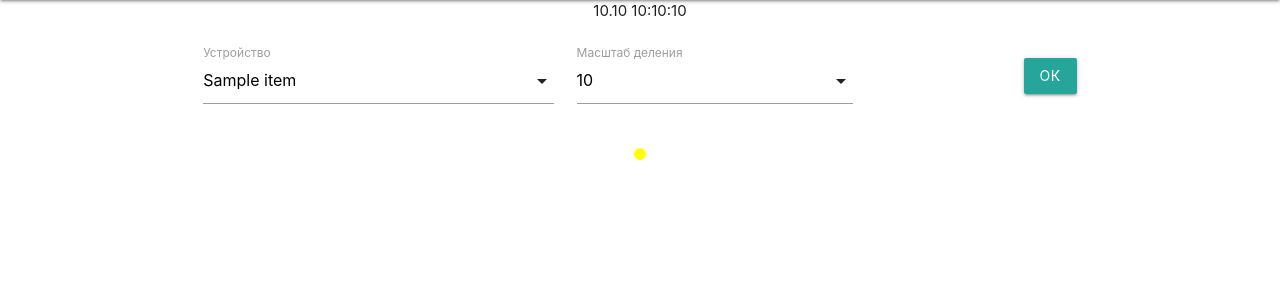
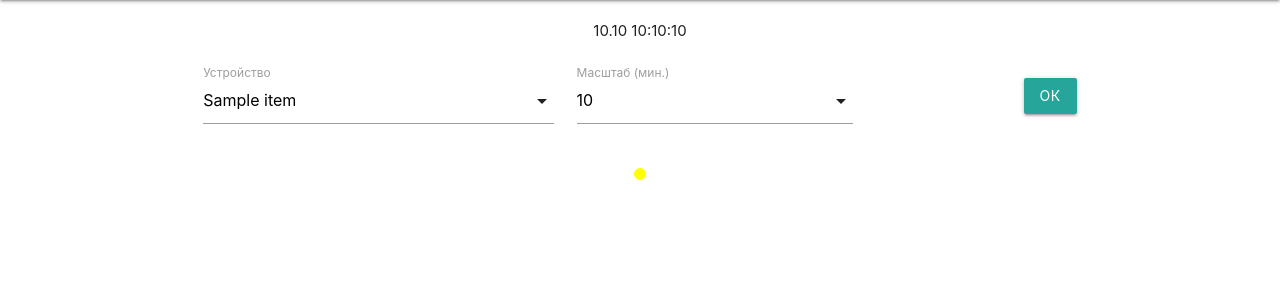
Before and after one commit to gmrv/latweb, a Django app: template src/main/templates/main/simple.html in a window 1280 px wide. Shown: the part 64-364 px from the top of the page. Run offline with Django 4.2, Linux system fonts and the light colour scheme; the template is opened without the code that fills it: most values are stand-ins (such as "Sample title", 1, 10 or a date in 2020).

Commit message:
fit[main]: Minor cosmetic fixes

```diff
--- a/src/main/templates/main/simple.html
+++ b/src/main/templates/main/simple.html
@@ -11,7 +11,7 @@
 
     <div class="container">
 
-      <div class="row">
+      <div class="row head">
         <div class="center">{{ last|date:'m.d H:i:s' }}</div>
       </div>
       <div class="row">
@@ -32,7 +32,7 @@
             <option {% if min_per_interval == 30 %}selected{% endif %} value="30">30</option>
             <option {% if min_per_interval == 60 %}selected{% endif %} value="60">60</option>
           </select>
-          <label>Масштаб деления</label>
+          <label>Масштаб (мин.)</label>
         </div>
 
         <div class="input-field col s3 right-align">
--- a/src/static/css/latweb.css
+++ b/src/static/css/latweb.css
@@ -1,5 +1,9 @@
 a.brand-logo.custom {
   padding-left: 10px;
+}
+
+div.head {
+  margin-top: 20px;
 }
 
 div.report {
```
